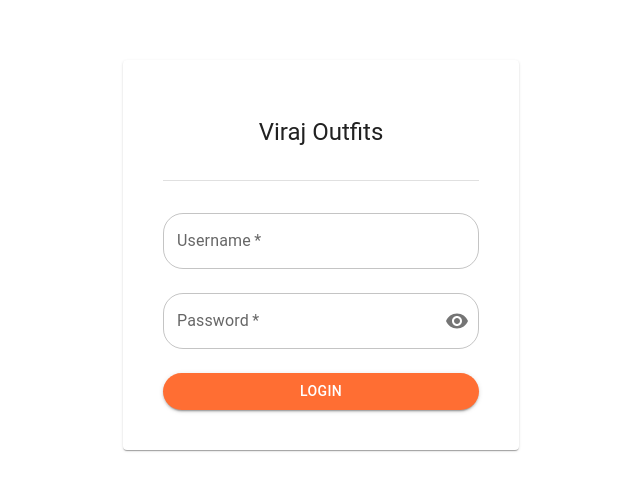
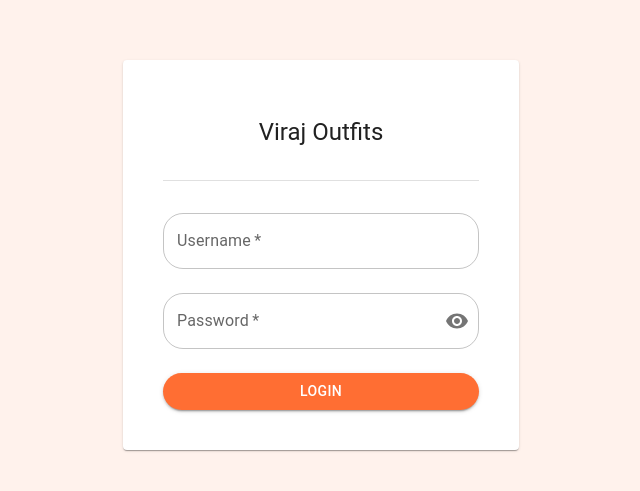
Before and after one commit to vinkims/viraj-outfits, a React (Create React App) app in the folder ui/: page /login in a window 1280 px wide. Shown: the part 145-636 px from the top of the page, without its empty margins (319-959 px from the left). Built offline with nearby package versions, Linux system fonts and the light colour scheme; no server answers.

Commit message:
feat[Background]: Add background color

```diff
--- a/ui/src/App.js
+++ b/ui/src/App.js
@@ -1,6 +1,7 @@
 import React from "react";
 import { BrowserRouter as Router, Navigate, Route, Routes, useLocation } from "react-router-dom";
 
+import './global.css';
 import { AuthProvider, useAuth } from "./contexts/Auth";
 import { DashboardScreen, LoginScreen } from "./screens";
 import { Sidebar } from "./components";
--- /dev/null
+++ b/ui/src/global.css
@@ -0,0 +1,3 @@
+html {
+  background-color: #FFF2EC;
+}
```
